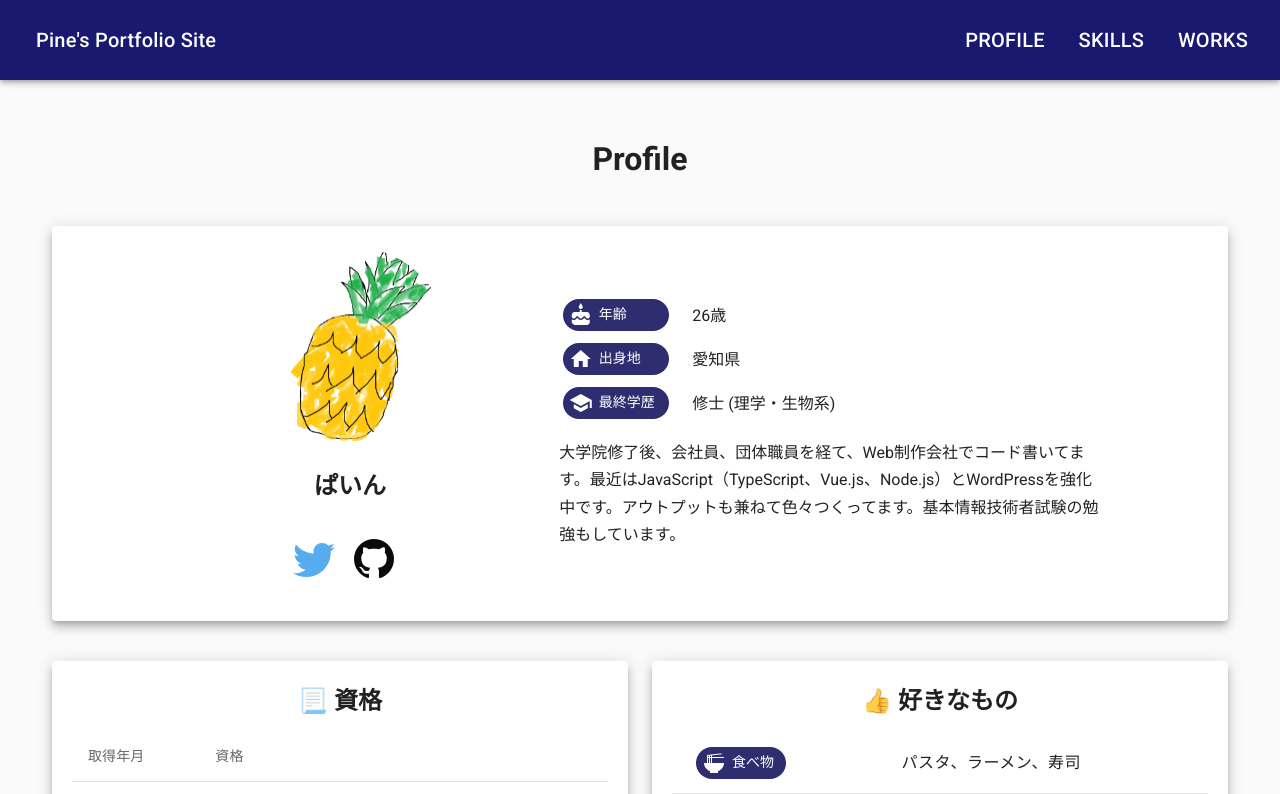
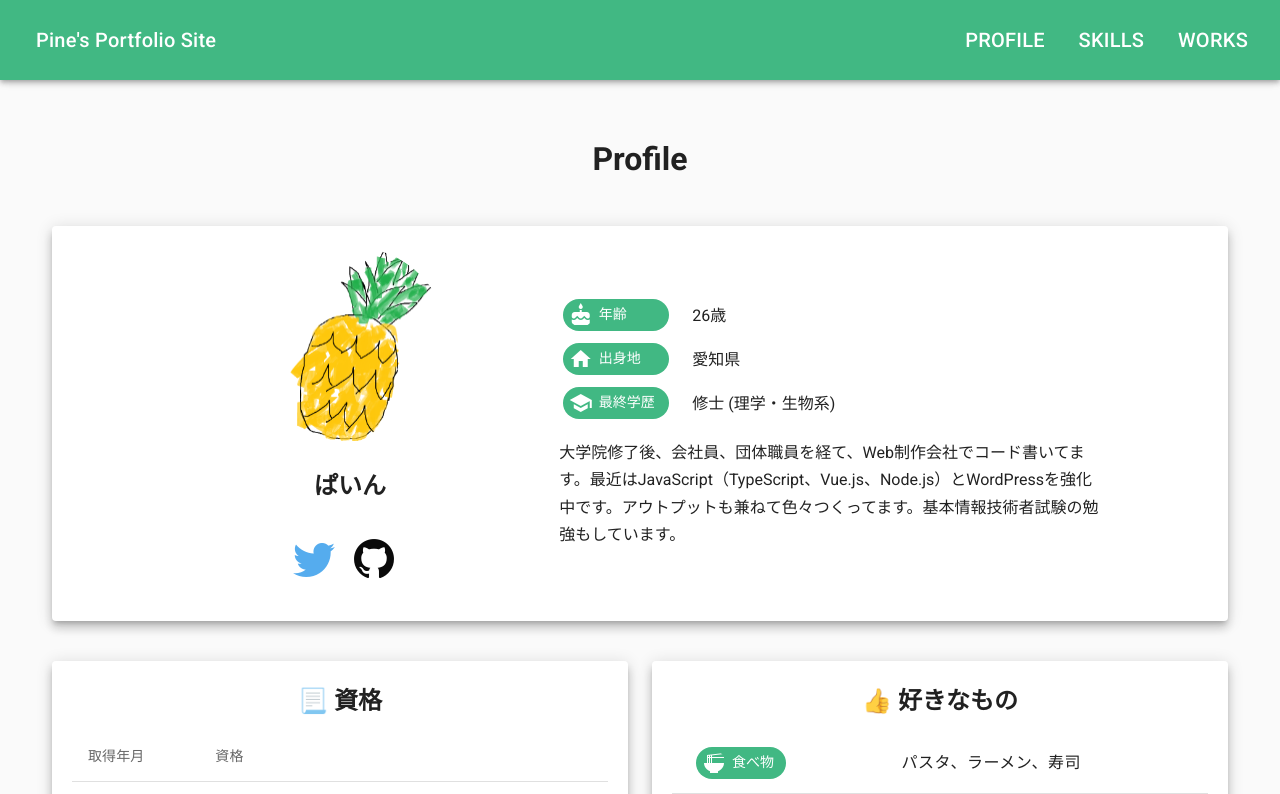
Before and after one commit to foolish-pine/portfolio_public, a Vue app: page / in a window 1280 px wide. Shown: the top 794 px of the page. Built offline with nearby package versions, Linux system fonts and the light colour scheme.

Commit message:
[update] テーマカラー変更

```diff
--- a/src/App.vue
+++ b/src/App.vue
@@ -1,7 +1,7 @@
 <template>
   <v-app style="background-color: #fafafa;">
     <header>
-      <v-app-bar app dark color="#191970" height="80">
+      <v-app-bar app dark color="#41b883" height="80">
         <v-app-bar-nav-icon
           @click.stop="toggleSideMenu"
           class="hidden-md-and-up"
--- a/src/views/Profile.vue
+++ b/src/views/Profile.vue
@@ -35,7 +35,7 @@
                 <v-col cols="12" xs="12" lg="3" class="text-center pa-1">
                   <v-chip
                     class="ma-2 v-chip-about"
-                    color="#2d2d70"
+                    color="#41b883"
                     text-color="white"
                   >
                     <v-avatar left>
@@ -104,7 +104,7 @@
                   class="tr-like"
                 >
                   <td>
-                    <v-chip class="ma-2" color="#2d2d70" text-color="white">
+                    <v-chip class="ma-2" color="#41b883" text-color="white">
                       <v-avatar left>
                         <v-icon>{{ content.icon }}</v-icon>
                       </v-avatar>
```
Also changed, not shown: 7 other files (tests, documents, lock files or other folders).
